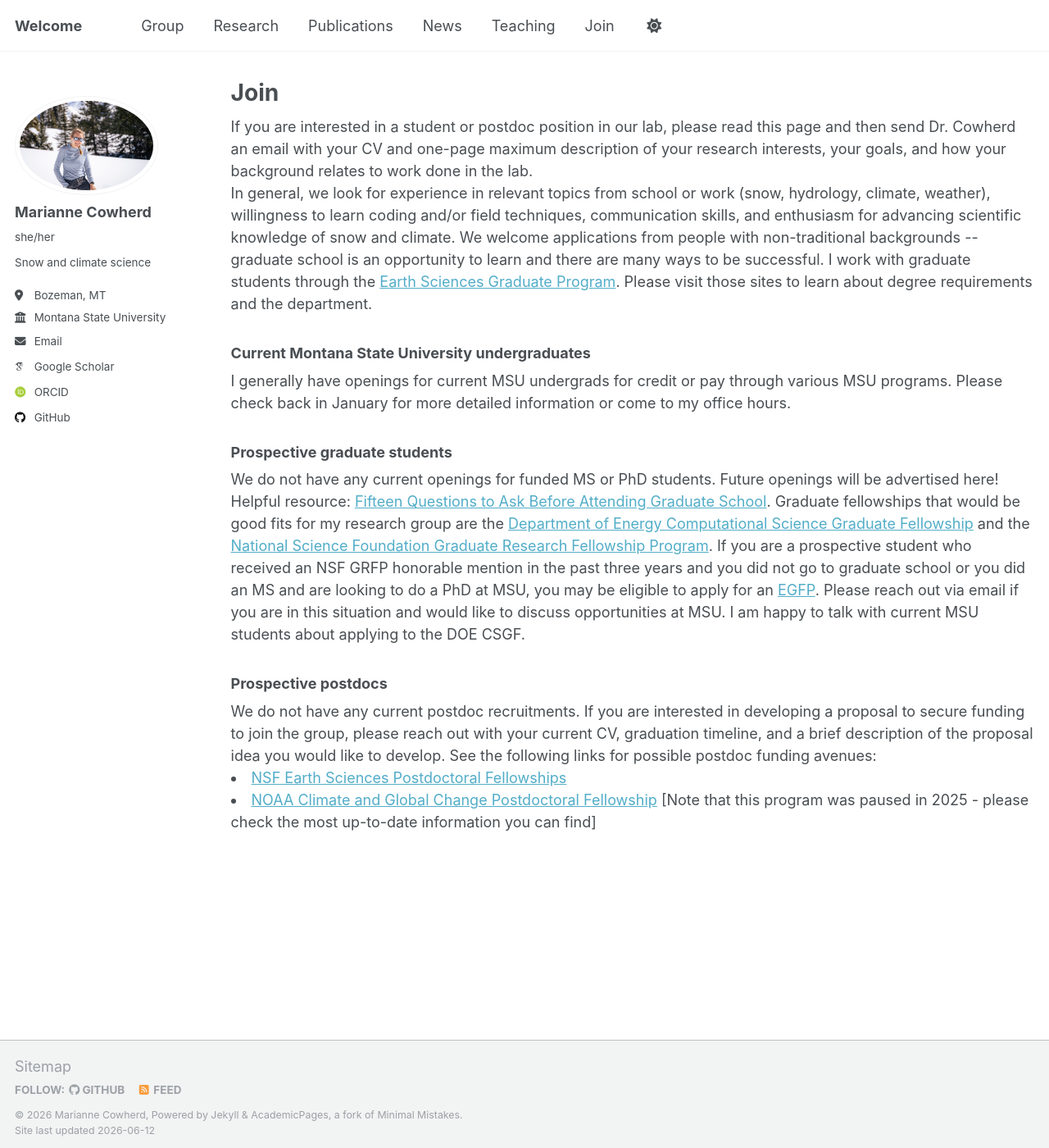
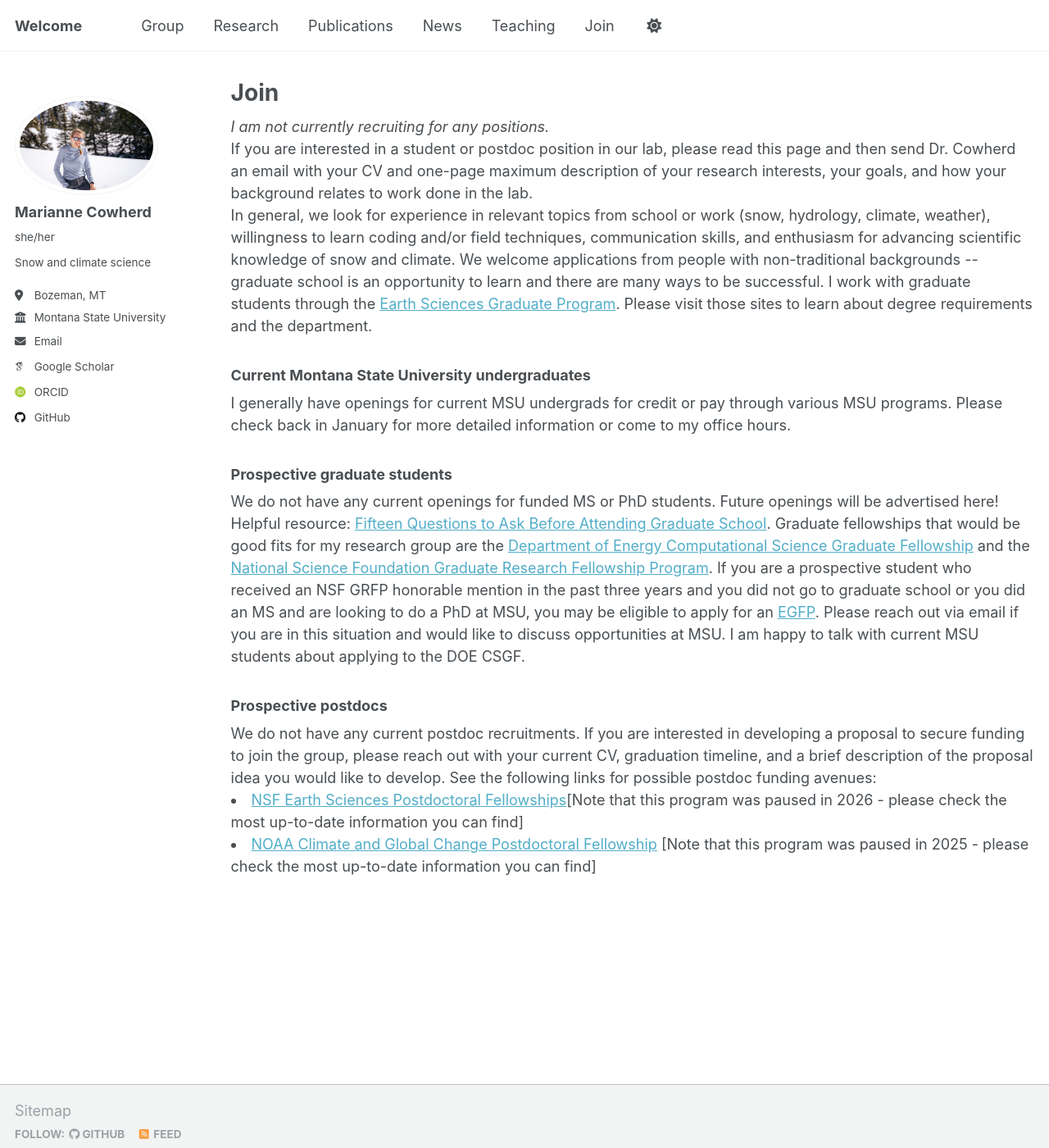
Before and after one commit to mariannecowherd/mariannecowherd.github.io, a Jekyll site: the page built from _pages/join.html, in a window 1280 px wide and 1400 px high. Shown: the whole window at 82% size. Built offline with Jekyll 4.4.1, drawn with Linux system fonts in a browser that asks for light colours; some web fonts are replaced; a script that is not in the unit is left out.

Commit message:
Update join.html

```diff
--- a/_pages/join.html
+++ b/_pages/join.html
@@ -4,6 +4,7 @@ title: "Join"
 permalink: /join/
 author_profile: true
 ---
+<i>I am not currently recruiting for any positions.</i><br>
 
 If you are interested in a student or postdoc position in our lab, please read this page and then send Dr. Cowherd an email with your CV and one-page maximum description
 of your research interests, your goals, and how your background relates to work done in the lab. <br>
@@ -38,6 +39,7 @@ We do not have any current postdoc recruitments.
 
 If you are interested in developing a proposal to secure funding to join the group, please reach out with your current CV, graduation timeline, and a brief description
 of the proposal idea you would like to develop. See the following links for possible postdoc funding avenues: <br>
-<li><a href = "https://www.nsf.gov/funding/opportunities/ear-pf-earth-sciences-postdoctoral-fellowships"> NSF Earth Sciences Postdoctoral Fellowships</a></li>
+<li><a href = "https://www.nsf.gov/funding/opportunities/ear-pf-earth-sciences-postdoctoral-fellowships"> NSF Earth Sciences Postdoctoral Fellowships</a>[Note that this program was paused in 2026 - please check
+the most up-to-date information you can find]</li>
 <li><a href = "https://cpaess.ucar.edu/cgc"> NOAA Climate and Global Change Postdoctoral Fellowship</a> [Note that this program was paused in 2025 - please check
 the most up-to-date information you can find] </li>
```
